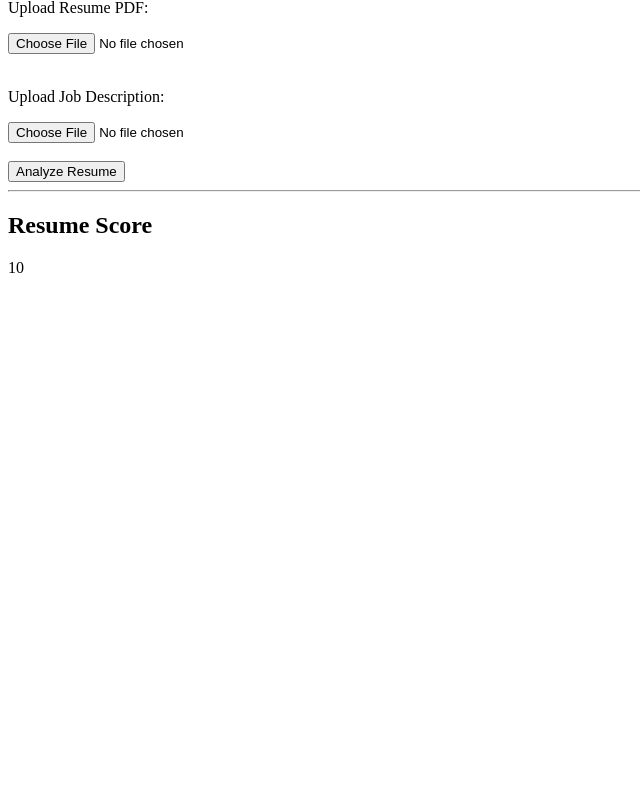
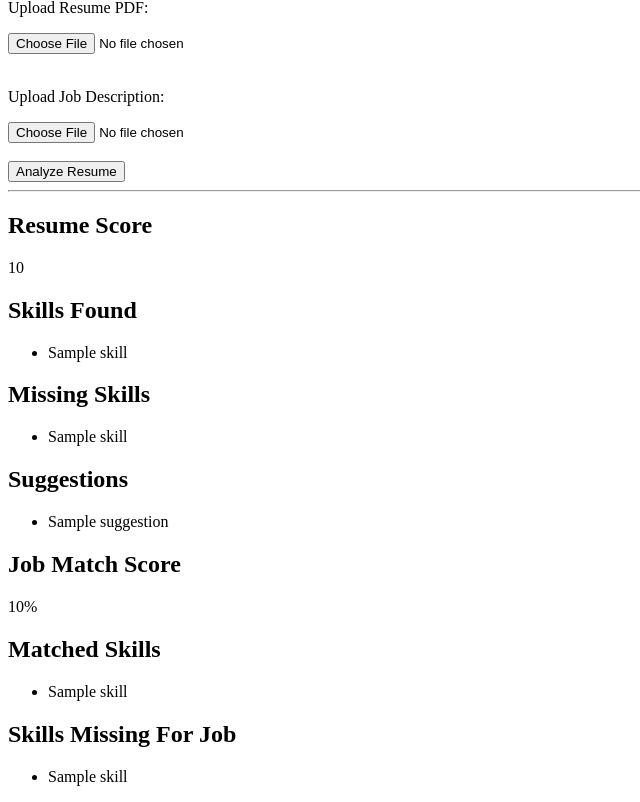
Before and after one commit to Kavya980/AI_Resume_Analyzer, a Flask app: template templates/index.html in a window 1280 px wide. Shown: the part 81-883 px from the top of the page, without its empty margins (0-640 px from the left). Before the commit the page ends 354 px from the top, so only its background shows below. Run offline with Flask 3, Linux system fonts and the light colour scheme; the template is opened without the code that fills it: most values are stand-ins (such as "Sample title", 1, 10 or a date in 2020).

Commit message:
Display resume analysis results in browser

```diff
--- a/app.py
+++ b/app.py
@@ -38,13 +38,29 @@ def home():
       print("Resume Saved:", resume_path)
       print("JD Saved:", jd_path)
 
+
+
+      with open(jd_path, "r") as file:
+       jd = file.read().lower()
+      match_score, matched_skills, missing_jd_skills, jd_skills = analyze_job_description(
+      jd,
+      skills,
+      found_skills
+       )
+
+
       return render_template(
       "index.html",
       score=score,
       found_skills=found_skills,
       missing_skills=missing_skills,
-      suggestions=suggestions
+      suggestions=suggestions,
+      match_score=match_score,
+      matched_skills=matched_skills,
+      missing_jd_skills=missing_jd_skills
       )
+
+
 
     return render_template("index.html")
 #Open index.html and send it to browser
--- a/templates/index.html
+++ b/templates/index.html
@@ -32,6 +32,74 @@
 
 {% endif %}
 
+{% if found_skills %}
+
+<h2>Skills Found</h2>
+
+<ul>
+    {% for skill in found_skills %}
+        <li>{{ skill }}</li>
+    {% endfor %}
+</ul>
+
+{% endif %}
+
+
+{% if missing_skills %}
+
+<h2>Missing Skills</h2>
+
+<ul>
+    {% for skill in missing_skills %}
+        <li>{{ skill }}</li>
+    {% endfor %}
+</ul>
+
+{% endif %}
+
+
+{% if suggestions %}
+
+<h2>Suggestions</h2>
+
+<ul>
+    {% for suggestion in suggestions %}
+        <li>{{ suggestion }}</li>
+    {% endfor %}
+</ul>
+
+{% endif %}
+
+{% if match_score is defined %}
+
+<h2>Job Match Score</h2>
+<p>{{ match_score }}%</p>
+
+{% endif %}
+
+{% if matched_skills %}
+
+<h2>Matched Skills</h2>
+
+<ul>
+    {% for skill in matched_skills %}
+        <li>{{ skill }}</li>
+    {% endfor %}
+</ul>
+
+{% endif %}
+
+{% if missing_jd_skills %}
+
+<h2>Skills Missing For Job</h2>
+
+<ul>
+    {% for skill in missing_jd_skills %}
+        <li>{{ skill }}</li>
+    {% endfor %}
+</ul>
+
+{% endif %}
 
 </body>
 </html>
```
